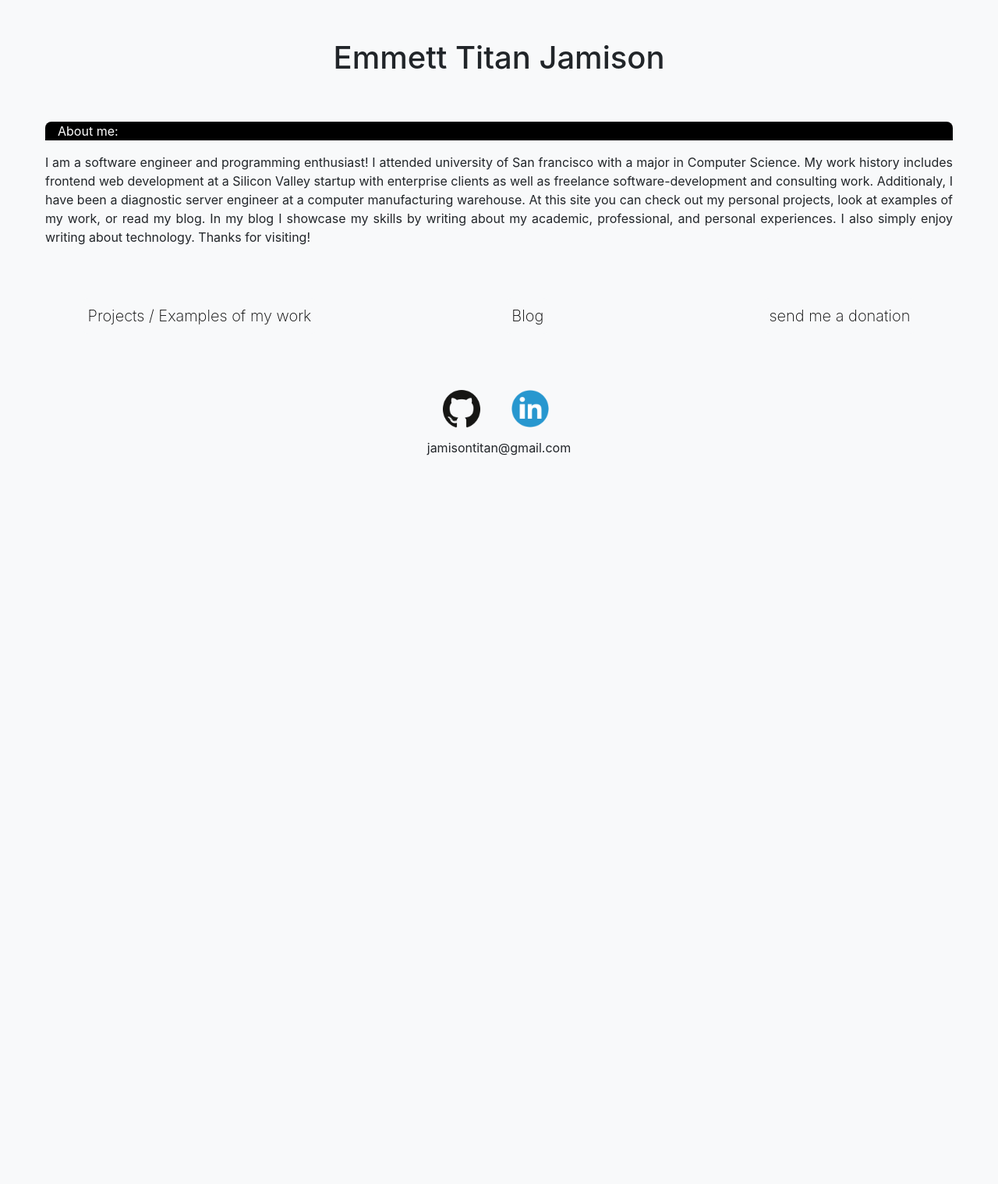
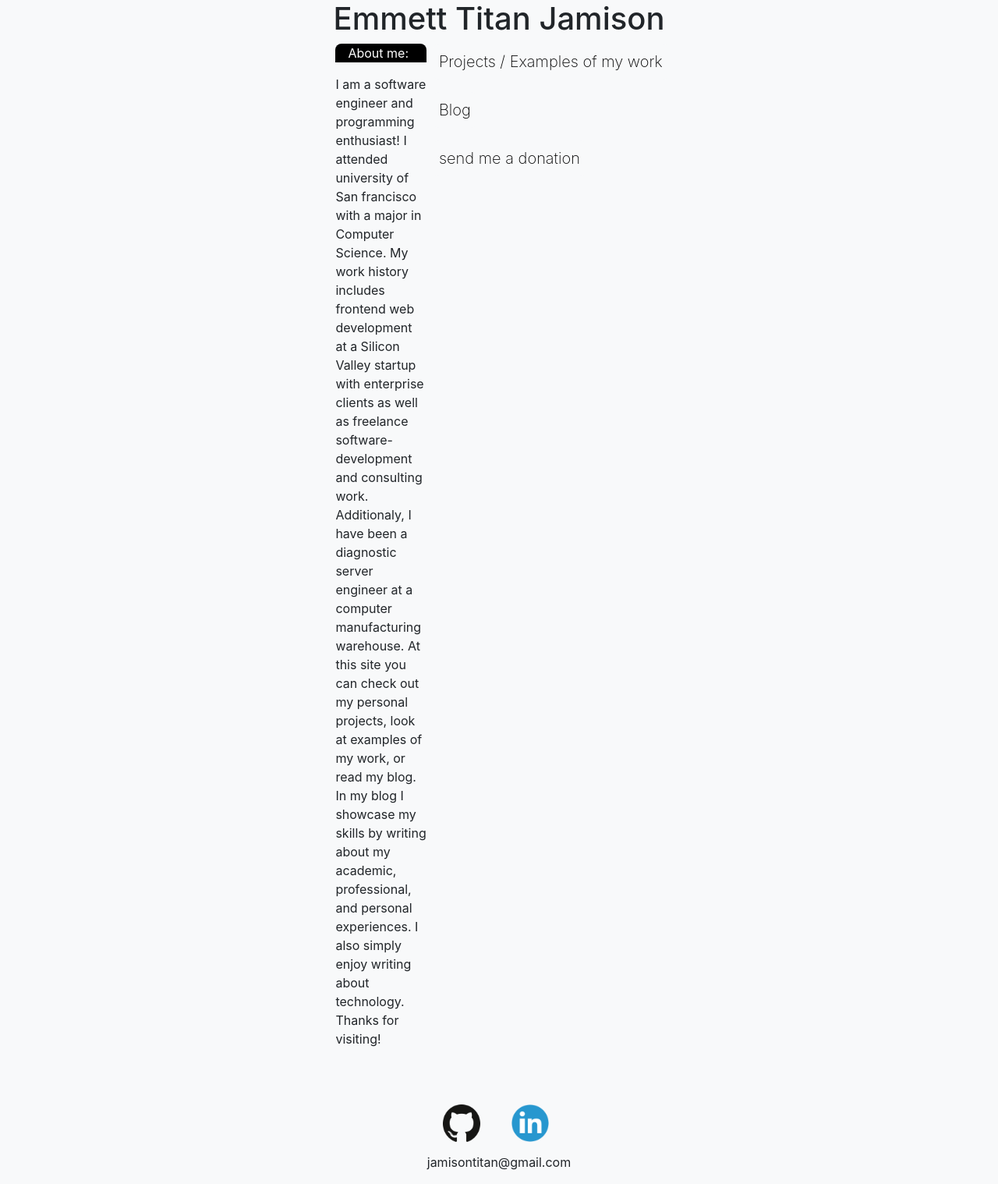
Before and after one commit to jamisonTitan/personal-site, a Flask app: page / in a window 1280 px wide. Shown: the whole page at 78% size. Before the commit the page ends 584 px from the top, so only its background shows below. Run offline with Flask 3, Linux system fonts and the light colour scheme; some libraries are stand-ins or nearby versions.

Commit message:
changed page layout

```diff
--- a/static/styles.css
+++ b/static/styles.css
@@ -12,8 +12,12 @@
   transition: all 0.5s ease-in-out;
 }
 
+.main-pg-row {
+  width: 34%;
+
+}
+
 .main-pg-about-me {
-  margin: 50px;
   padding-left: 8px;
   padding-right: 8px;
 }
@@ -51,3 +55,19 @@
 a {
   color: inherit;
 }
+
+.ivory-bkg {
+  background: #E4E4De;
+}
+
+.sage-bkg {
+  background: #C4C5BA;
+}
+
+.eerie-blk-bkg {
+  background: #1B1B1B;
+}
+
+.moss-bkg {
+  background: #595f39;
+}
--- a/templates/index.html
+++ b/templates/index.html
@@ -1,18 +1,23 @@
 {% extends "base.html" %}
 {% block title %} Emmett Titan Jamison {% endblock %}
 {% block content %}
-<div class="d-flex justify-content-center" style="margin-top: 50px;">
-  <div class="d-flex flex-column justify-content-center">
 <h1 class="text-center fw-bolder">Emmett Titan Jamison</h1>
+<div class="main-pg-col d-flex flex-col justify-content-center">
+  <div class="main-pg-row d-flex flex-row justify-content-center">
     <div class="main-pg-about-me">
       <div class="main-pg-about-me-header"> <p>About me: </p> </div>
-      <p align="justify" > I am a software engineer and programming enthusiast! I attended university of San francisco with a major in Computer Science. My work history includes frontend web development at a Silicon Valley startup with enterprise clients as well as freelance software-development and consulting work. Additionaly, I have been a diagnostic server engineer at a computer manufacturing warehouse. At this site you can check out my personal projects, look at examples of my work, or read my blog. In my blog I showcase my skills by writing about my academic, professional, and personal experiences. I also simply enjoy writing about technology. Thanks for visiting!  </p>
+      <p align="left" > I am a software engineer and programming enthusiast! I attended university of San francisco with a major in Computer Science. My work history includes frontend web development at a Silicon Valley startup with enterprise clients as well as freelance software-development and consulting work. Additionaly, I have been a diagnostic server engineer at a computer manufacturing warehouse. At this site you can check out my personal projects, look at examples of my work, or read my blog. In my blog I showcase my skills by writing about my academic, professional, and personal experiences. I also simply enjoy writing about technology. Thanks for visiting!</p>
     </div>
-    <form action="#" method="post" class="d-flex flex-row justify-content-around">
-      <p><input style="margin-right: 32px;" class="main-pg-btn bg-light bg-gradient" type="submit" name="projects" value="Projects / Examples of my work"></input</p>
-      <p><input style="margin-right: 32px; margin-right: 32px;" class="main-pg-btn bg-light bg-gradient" type="submit" name="blog" value="Blog"></input</p>
-      <p><input style="margin-left: 32px;" class="main-pg-btn bg-light bg-gradient fs-1" type="submit" name="donation" value="send me a donation"></input></p>
+
+    <!--- About me, Projects, Blog, and Donation redirect buttons --->
+    <form action="#" method="post" class="d-flex flex-column justify-content-flex-start">
+      <p><input class="main-pg-btn bg-light bg-gradient" type="submit" name="projects" value="Projects / Examples of my work"></input</p>
+      <p><input class="main-pg-btn bg-light bg-gradient" type="submit" name="blog" value="Blog"></input</p>
+      <p><input class="main-pg-btn bg-light bg-gradient fs-1" type="submit" name="donation" value="send me a donation"></input></p>
     </form>
+  </div> <!--- end main page row --->
+</div> <!--- end main page col --->
+<!--- github, linkedIn, and email links --->
 <div class="socials d-flex flex-row justify-content-center">
   <a href="https://github.com/jamisonTitan">
     <input type="image" style="width: 48px; height: 48px; margin-top: 8px; margin-right: 16px;" src="{{ url_for('static', filename='images/github.png') }}" alt="github" />
@@ -22,6 +27,5 @@
   </a>
 </div>
 <p class="text-center"><a href="mailto:jamisontitan@gmail.com"> jamisontitan@gmail.com </a></p>
-  </div>
 
 {% endblock %}
```
Also changed, not shown: 2 other files. Lines whose indentation alone changed are shown as unchanged.
